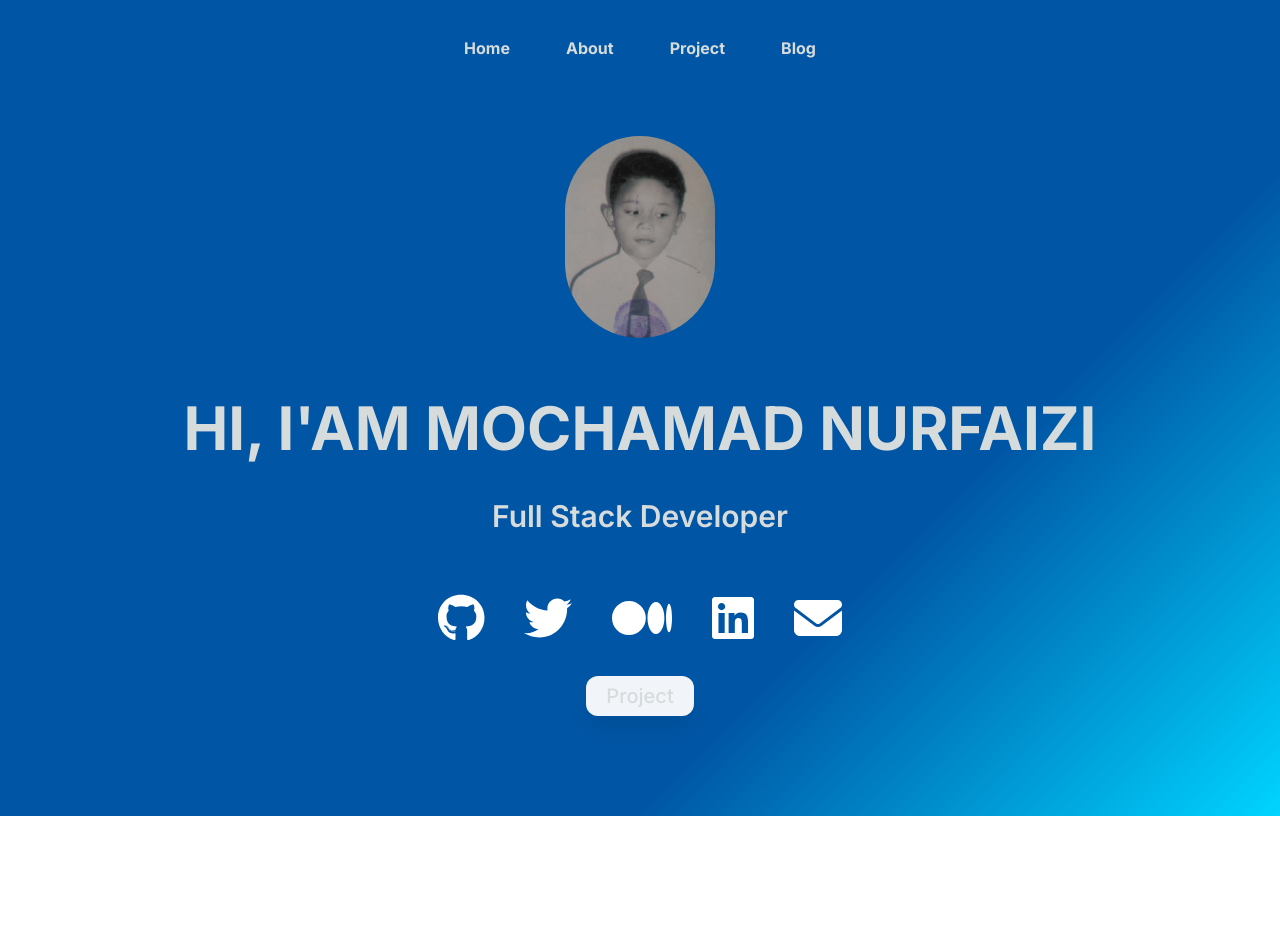
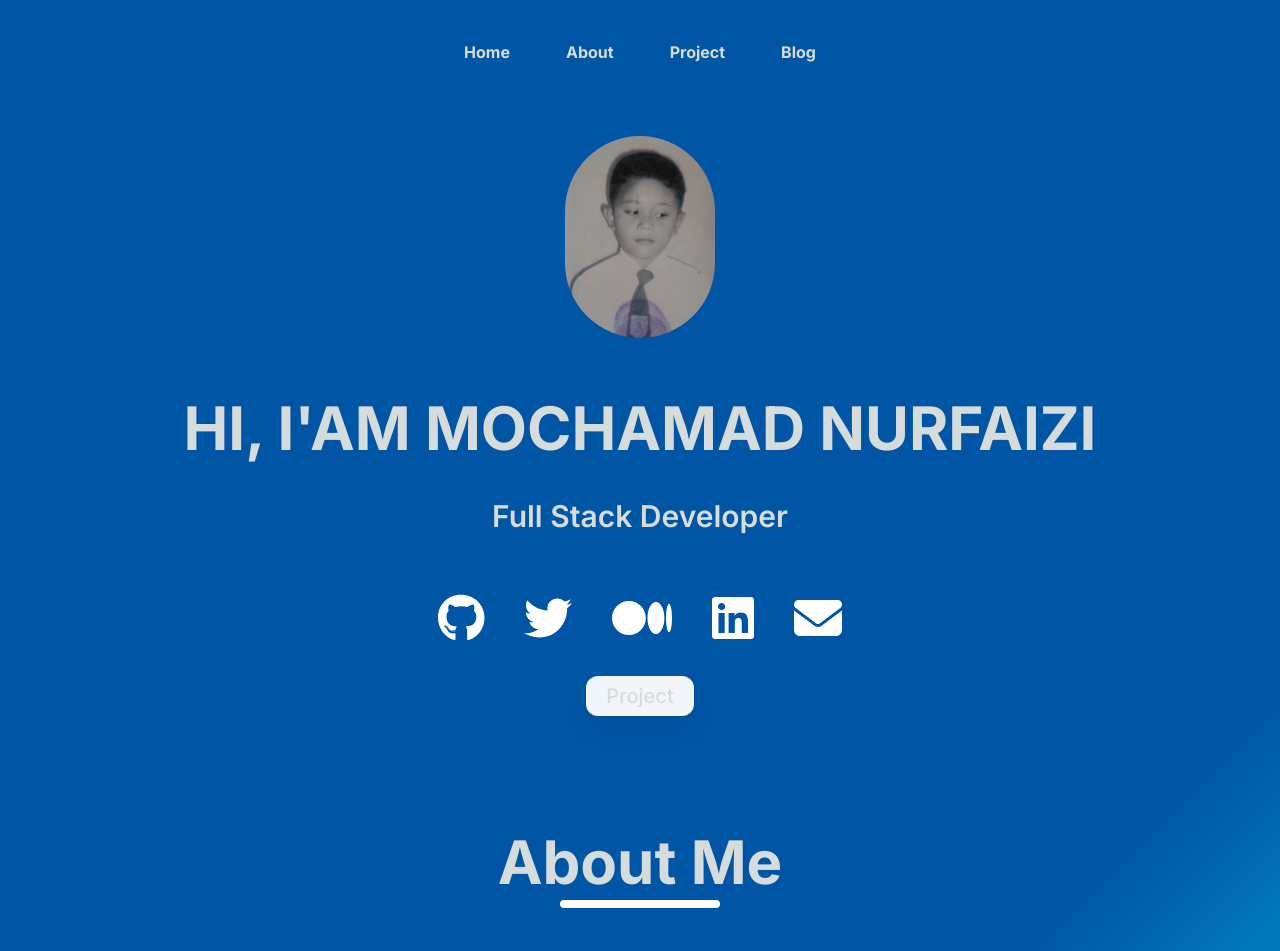
Before and after one commit to MNFaizi/Faiz_Personal_Website, a Next.js app in the folder client/: page / in a window 1280 px wide. Shown: the top 951 px of the page. Before the commit the page ends 816 px from the top, so only its background shows below. Built offline with nearby package versions, Linux system fonts and the light colour scheme.

Commit message:
[other] update function on every page

```diff
--- a/client/src/app/page.tsx
+++ b/client/src/app/page.tsx
@@ -1,12 +1,22 @@
-"use client"
 import Navigation from "@/components/NavigationBar"
 import Hero from "@/components/Hero"
+import About from "@/components/About"
+import { WhileInView } from "@/components/lib/WhileInView"
 
 export default function Home() {
   return (
     <>
-      <Navigation/>
-      <Hero/>
+      <Navigation />
+      <WhileInView>
+        <section id='hero'>
+          <Hero />
+        </section>
+      </WhileInView>
+      <WhileInView>
+        <section id="about">
+          <About />
+        </section>
+      </WhileInView>
     </>
   )
 }
--- a/client/src/components/Hero.tsx
+++ b/client/src/components/Hero.tsx
@@ -1,14 +1,13 @@
 "use client"
 
 import Image from "next/image"
-import { animate, motion, useAnimation, useMotionValue, useTransform } from "framer-motion"
+import { animate, motion, useMotionValue, useTransform } from "framer-motion"
 import { FontAwesomeIcon } from "@fortawesome/react-fontawesome"
 import { library } from '@fortawesome/fontawesome-svg-core'
 import { faEnvelope } from '@fortawesome/free-solid-svg-icons'
 import { faGithub, faTwitter, faDiscord, faMedium, faLinkedin } from '@fortawesome/free-brands-svg-icons'
 import Link from "next/link"
 import { useEffect } from "react"
-import CursorBlinking from "./lib/Cursor"
 library.add(faEnvelope, faGithub, faTwitter, faDiscord, faMedium, faLinkedin)
 
 
@@ -37,7 +36,7 @@ export default function Hero() {
         return controls.stop
     })
     return (
-        <section id="hero" className="text-center min-h-[90vh] flex flex-col items-center">
+        <div className="text-center min-h-[90vh] flex flex-col items-center">
             <div className="flex justify-center flex-col">
                 <motion.div
                     initial={{ opacity: 0 }}
@@ -54,9 +53,9 @@ export default function Hero() {
                 <h1 className="font-semibold text-3xl m-5">{config.description}</h1>
             </div>
             <motion.div
-                initial={{x: -1200, opacity: 1}}
+                initial={{ x: -1200, opacity: 1 }}
                 animate={{ x: 0, opacity: 1 }}
-                transition={{ease: 'easeIn', duration: 3}}
+                transition={{ ease: 'easeIn', duration: 3 }}
             >
                 <div className="my-10 flex">
                     {social.map((soc, index) => {
@@ -73,6 +72,6 @@ export default function Hero() {
             <button className="my-15 shadow-xl">
                 <a href="#project" className="bg-slate-100 rounded-xl py-2 px-5 font-medium text-xl">Project</a>
             </button>
-        </section>
+        </div>
     )
 }
--- a/client/src/components/NavigationBar.tsx
+++ b/client/src/components/NavigationBar.tsx
@@ -1,7 +1,7 @@
 import Link from "next/link"
 
 const configs = [
-    { name: "Home", url: "#about" },
+    { name: "Home", url: "/" },
     { name: "About", url: "#about" },
     { name: "Project", url: "#project" },
     { name: "Blog", url: "#blog" }
@@ -10,7 +10,7 @@ const configs = [
 export default function Navigation() {
     return (
         <>
-            <nav className="flex justify-center sticky">
+            <nav className=" sticky top-1 flex justify-center">
                 <ul className="flex justify-center font-bold p-5 my-3 leading-8 rounded-full">
                     {configs.map((config, index) => {
                         return (
--- a/client/tsconfig.json
+++ b/client/tsconfig.json
@@ -16,7 +16,7 @@
     "moduleResolution": "bundler",
     "resolveJsonModule": true,
     "isolatedModules": true,
-    "jsx": "preserve",
+    "jsx": "react-jsx",
     "incremental": true,
     "plugins": [
       {
```
